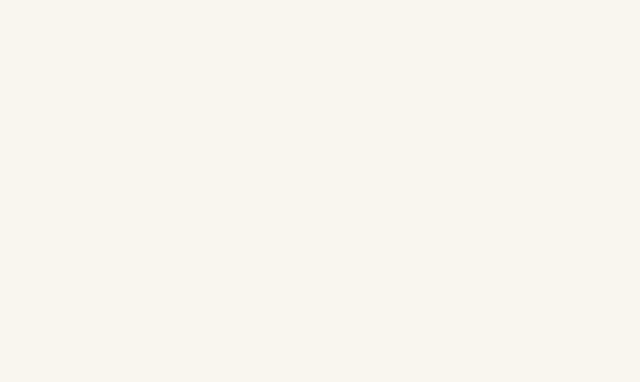
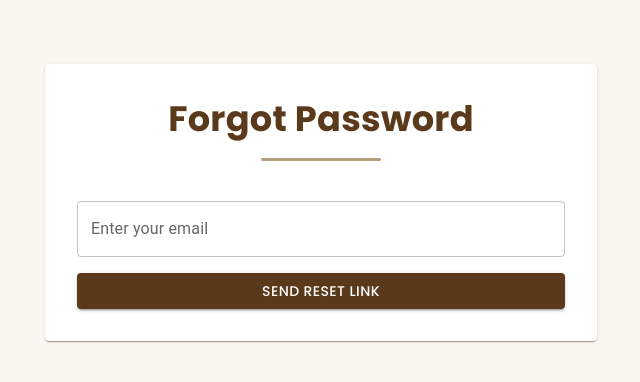
Before and after one commit to meetparkhiya1207/lzerbra-frontend, a React (Vite) app: page /forgot-password in a window 1280 px wide. Before the commit this address had no page. Shown: the top 382 px of the page, without its empty margins (319-959 px from the left). Built offline with nearby package versions, Linux system fonts and the light colour scheme.

Commit message:
forgot password

```diff
--- a/package.json
+++ b/package.json
@@ -21,6 +21,7 @@
     "react": "^19.1.1",
     "react-confetti": "^6.4.0",
     "react-dom": "^19.1.1",
+    "react-lottie-player": "^2.1.0",
     "react-redux": "^9.2.0",
     "react-router-dom": "^7.8.1",
     "react-slick": "^0.31.0",
--- a/src/App.jsx
+++ b/src/App.jsx
@@ -17,6 +17,8 @@ import OrdersPageSimple from "./comman/OrdersPageSimple";
 import { CartDrawer } from "./comman/CartDrawer";
 import Signup from "./comman/Signup";
 import Login from "./comman/Login";
+import ForgotPassword from "./comman/ForgotPassword";
+import ResetPassword from "./comman/ResetPassword";
 
 // 👉 Main layout (with header/footer)
 function Layout() {
@@ -75,6 +77,8 @@ export default function App() {
           <Route element={<BlankLayout />}>
             <Route path="/signup" element={<Signup />} />
             <Route path="/login" element={<Login />} />
+            <Route path="/forgot-password" element={<ForgotPassword />} />
+            <Route path="/reset-password/:token" element={<ResetPassword />} />
           </Route>
         </Routes>
         <ToastContainer
--- /dev/null
+++ b/src/comman/ForgotPassword/index.jsx
@@ -0,0 +1,104 @@
+import React, { useState } from "react";
+import {
+  Container,
+  TextField,
+  Button,
+  Typography,
+  Paper,
+  Box,
+  useTheme,
+} from "@mui/material";
+import { CheckCircle } from "@mui/icons-material";
+import { useForgotPassword } from "../../hooks/auth";
+import { toast } from "react-toastify";
+import CommonHeading from "../CommonHeading";
+
+const ForgotPassword = () => {
+  const theme = useTheme();
+  const { userForgotPasswordTriger, isMutating } = useForgotPassword();
+  const [email, setEmail] = useState("");
+  const [success, setSuccess] = useState(false);
+
+  const handleSubmit = async (e) => {
+    e.preventDefault();
+    const res = await userForgotPasswordTriger({ email });
+    if (res?.success) {
+      toast.success(res?.message);
+      setSuccess(true);
+    } else {
+      toast.error(res?.message);
+    }
+  };
+
+  return (
+    <Container maxWidth="sm">
+      <Paper sx={{ p: 4, mt: 8, textAlign: "center" }}>
+        {!success ? (
+          <>
+            <CommonHeading
+              title="Forgot Password"
+              lineWidth={120}
+              align="center"
+              mb={{ xs: 0, sm: 3 }}
+            />
+            <form onSubmit={handleSubmit}>
+              <TextField
+                label="Enter your email"
+                fullWidth
+                type="email"
+                value={email}
+                onChange={(e) => setEmail(e.target.value)}
+                sx={{
+                  my: 2,
+                  color: theme.palette.primary.main,
+                  fontFamily: theme.palette.typography.fontFamily,
+                }}
+              />
+              <Button
+                type="submit"
+                variant="contained"
+                disabled={isMutating}
+                fullWidth
+                sx={{
+                  color: "#fff",
+                  fontFamily: theme.palette.typography.fontFamily,
+                }}
+              >
+                {isMutating ? "Send Reset Link...." : "Send Reset Link"}
+              </Button>
+            </form>
+          </>
+        ) : (
+          <Box>
+            <CheckCircle
+              sx={{
+                fontSize: 80,
+                color: "green",
+                animation: "pop 0.6s ease-out",
+              }}
+            />
+            <Typography
+              variant="h6"
+              sx={{ mt: 2, color: theme.palette.primary.main }}
+            >
+              Reset link sent successfully!
+            </Typography>
+          </Box>
+        )}
+      </Paper>
+
+      {/* Simple keyframes for icon pop animation */}
+      <style>
+        {`
+          @keyframes pop {
+            0% { transform: scale(0.5); opacity: 0; }
+            70% { transform: scale(1.2); opacity: 1; }
+            100% { transform: scale(1); }
+          }
+        `}
+      </style>
+    </Container>
+  );
+};
+
+export default ForgotPassword;
--- a/src/comman/Login/index.jsx
+++ b/src/comman/Login/index.jsx
@@ -132,6 +132,7 @@ const Login = () => {
                             variant="body2"
                             type="button"
                             sx={{ textDecoration: 'none', fontFamily: theme.palette.typography.fontFamily, color: theme.palette.primary.main }}
+                            onClick={()=>navigate("/forgot-password")}
                         >
                             Forgot your password?
                         </Link>
--- /dev/null
+++ b/src/comman/ResetPassword/index.jsx
@@ -0,0 +1,84 @@
+import React, { useState } from "react";
+import { useParams, useNavigate } from "react-router-dom";
+import { Container, TextField, Button, Typography, Paper, Box } from "@mui/material";
+import { useResetPassword } from "../../hooks/auth";
+import { toast } from "react-toastify";
+
+const ResetPassword = () => {
+    const { token } = useParams();
+    const navigate = useNavigate();
+
+    const { userResetPasswordTriger } = useResetPassword();
+
+    const [errors, setErrors] = useState({});
+    const [formData, setFormData] = useState({
+        customer_password: '',
+        customer_confirmPassword: '',
+    });
+
+    const validateForm = () => {
+        const newErrors = {};
+
+        if (!formData.customer_password || formData.customer_password.length < 8) {
+            newErrors.customer_password = "Password must be at least 8 characters";
+        }
+
+        if (!formData.customer_confirmPassword) {
+            newErrors.customer_confirmPassword = "Please confirm your password";
+        } else if (formData.customer_password !== formData.customer_confirmPassword) {
+            newErrors.customer_confirmPassword = "Passwords do not match";
+        }
+
+        setErrors(newErrors);
+        return Object.keys(newErrors).length === 0;
+    };
+
+
+    const handleChange = (e) => {
+        const { name, value } = e.target;
+        setFormData(prev => ({
+            ...prev,
+            [name]: value
+        }));
+        if (errors[name]) {
+            setErrors(prev => ({ ...prev, [name]: '' }));
+        }
+    };
+
+    const handleSubmit = async (e) => {
+        e.preventDefault();
+        if (!validateForm()) return;
+
+        try {
+            const res = await userResetPasswordTriger({
+                password: formData.customer_password,
+                token,
+            });
+            if (res?.success) {
+                toast.success(res?.message);
+                setTimeout(() => navigate("/login"), 2000);
+            } else {
+                toast.error(res?.message);
+            }
+        } catch (err) {
+            console.log("err.responseerr.response",err);
+
+            toast.error(err.response?.data?.message || "Something went wrong");
+        }
+    };
+
+    return (
+        <Container maxWidth="sm">
+            <Paper sx={{ p: 4, mt: 8 }}>
+                <Typography variant="h5" mb={2}>Reset Password</Typography>
+                <form onSubmit={handleSubmit}>
+                    <TextField fullWidth label="Password" name="customer_password" type="password" value={formData.customer_password} onChange={handleChange} error={!!errors.customer_password} helperText={errors.customer_password} sx={{ mb: 2 }} autoComplete="new-password" />
+                    <TextField fullWidth label="Confirm Password" name="customer_confirmPassword" type="password" value={formData.customer_confirmPassword} onChange={handleChange} error={!!errors.customer_confirmPassword} helperText={errors.customer_confirmPassword} sx={{ mb: 2 }} autoComplete="new-password" />
+                    <Button type="submit" variant="contained" fullWidth>Reset Password</Button>
+                </form>
+            </Paper>
+        </Container>
+    );
+};
+
+export default ResetPassword;
--- a/src/components/Shop/index.jsx
+++ b/src/components/Shop/index.jsx
@@ -150,7 +150,10 @@ const Shop = () => {
                         {/* Active Filters */}
                         {(filters?.category?.length > 0 || filters?.rating > 0 || filters?.priceRange[0] > 0 || filters?.priceRange[1] < 200000) && (
                             <Box sx={{ mb: 2 }}>
-                                <Typography variant="subtitle2" sx={{ mb: 1 }}>
+                                <Typography variant="subtitle2" sx={{
+                                    mb: 1, fontFamily: theme.palette.typography.fontFamily,
+                                    color: theme.palette.primary.main
+                                }}>
                                     Active Filters:
                                 </Typography>
                                 <Box sx={{ display: 'flex', flexWrap: 'wrap', gap: 1 }}>
@@ -167,11 +170,15 @@ const Shop = () => {
                                             label={`Rating: ${filters.rating}+`}
                                             size="small"
                                             onDelete={() => clearFilter('rating')}
+                                            sx={{
+                                                fontFamily: theme.palette.typography.fontFamily,
+                                                color: theme.palette.primary.main
+                                            }}
                                         />
                                     )}
-                                    {(filters.priceRange[0] > 0 || filters.priceRange[1] < 200000) && (
+                                    {(filters.priceRange[0] > 0 || filters.priceRange[1] < 2000) && (
                                         <Chip
-                                            label={`₹${(filters.priceRange[0] / 1000).toFixed(0)}K - ₹${(filters.priceRange[1] / 1000).toFixed(0)}K`}
+                                            label={`₹${(filters.priceRange[0]).toFixed(0)} - ₹${(filters.priceRange[1]).toFixed(0)}`}
                                             size="small"
                                             onDelete={() => clearFilter('price')}
                                         />
--- a/src/hooks/auth.js
+++ b/src/hooks/auth.js
@@ -2,7 +2,6 @@ import useSWRMutation from "swr/mutation";
 import { actionFetcher } from "../api/swrconfig";
 
 export const useRegister = () => {
-    // SWR mutation hook
     const { trigger, isMutating, error } = useSWRMutation(
         "/customer/register",
         actionFetcher
@@ -15,7 +14,6 @@ export const useRegister = () => {
     };
 };
 export const useLogin = () => {
-    // SWR mutation hook
     const { trigger, isMutating, error } = useSWRMutation(
         "/customer/login",
         actionFetcher
@@ -29,7 +27,6 @@ export const useLogin = () => {
 };
 
 export const useVerifyOTP = () => {
-    // SWR mutation hook
     const { trigger, isMutating, error } = useSWRMutation(
         "/customer/verify-otp",
         actionFetcher
@@ -42,7 +39,6 @@ export const useVerifyOTP = () => {
     };
 };
 export const useResendOTP = () => {
-    // SWR mutation hook
     const { trigger, isMutating, error } = useSWRMutation(
         "/customer/resend-otp",
         actionFetcher
@@ -54,3 +50,28 @@ export const useResendOTP = () => {
         error,
     };
 };
+export const useForgotPassword = () => {
+    const { trigger, isMutating, error } = useSWRMutation(
+        "/customer/forgot-password",
+        actionFetcher
+    );
+
+    return {
+        userForgotPasswordTriger: trigger,
+        isMutating: isMutating,
+        error,
+    };
+};
+
+export const useResetPassword = () => {
+    const { trigger, isMutating, error } = useSWRMutation(
+        "/customer/reset-password",
+        actionFetcher
+    );
+
+    return {
+        userResetPasswordTriger: trigger,
+        isMutating: isMutating,
+        error,
+    };
+};
```
Also changed, not shown: src/comman/ProductCard/index.jsx (+23 -7 lines), 1 other file (tests, documents, lock files or other folders).
